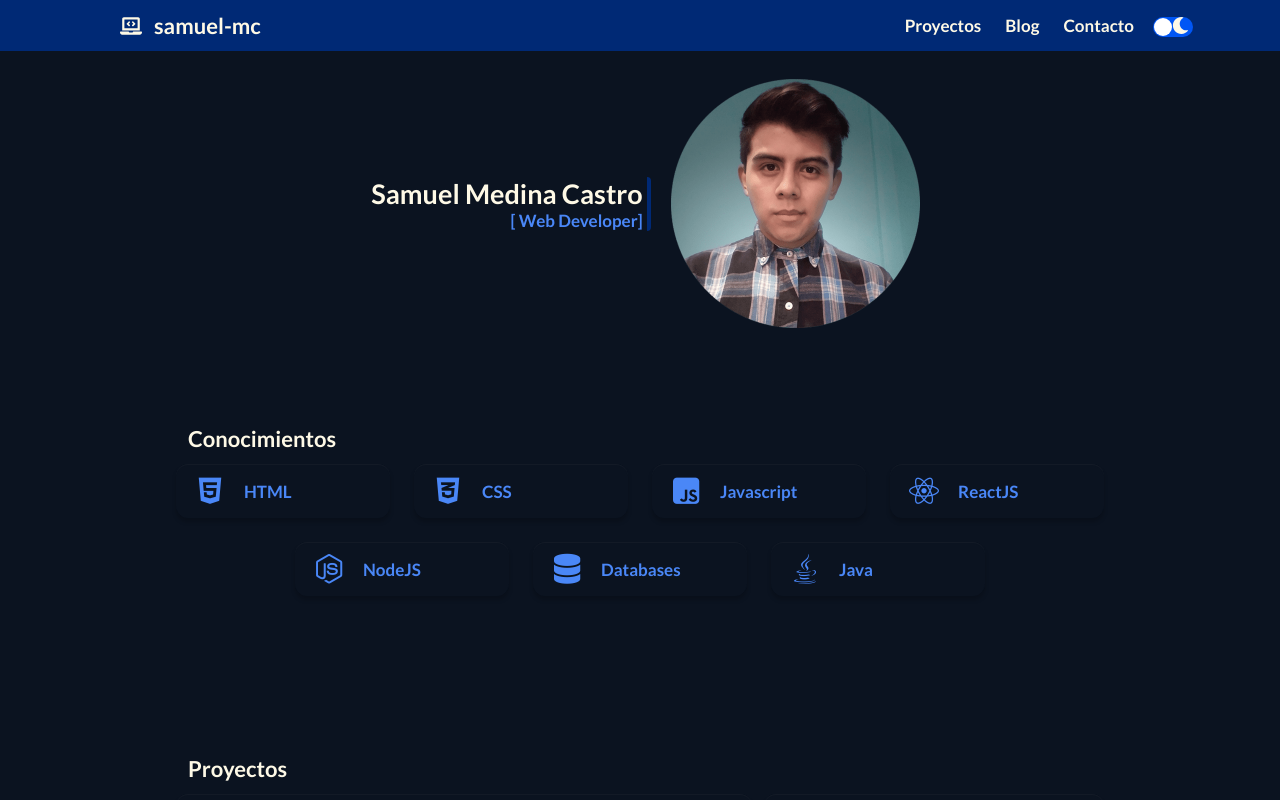
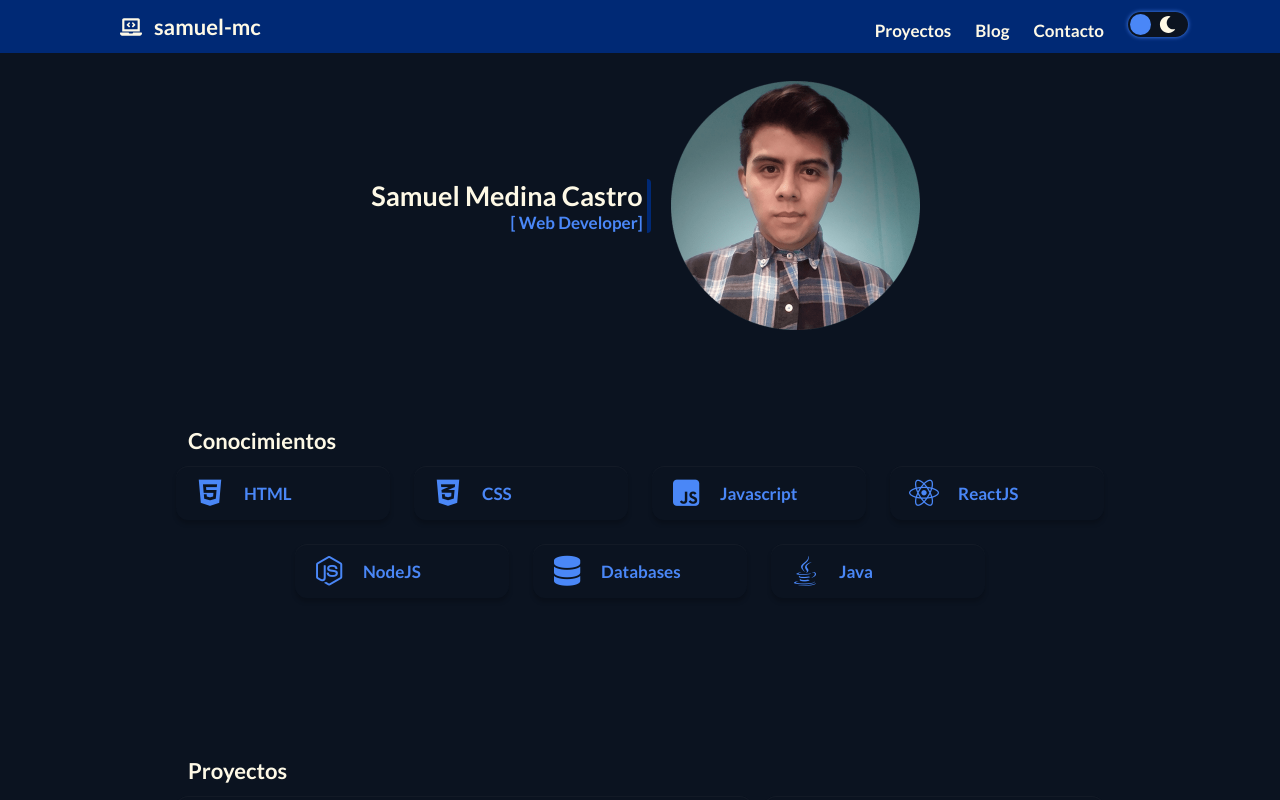
Before and after one commit to samuel-mc/website, a React app: page / in a window 1280 px wide. Shown: the top 800 px of the page. Built offline with nearby package versions, Linux system fonts and the light colour scheme.

Commit message:
cambio de mode button

```diff
--- a/src/Components/Header.jsx
+++ b/src/Components/Header.jsx
@@ -29,14 +29,22 @@ const Header = ({ darkMode, setDarkMode }) => {
             <HashLink to="#contact">Contacto</HashLink>
           </li>
           <li className={darkMode ? 'nav__item dark' : 'nav__item'}>
-            <input type="checkbox" id="toggle" className="offscreen" onChange={changeMode}/>
-            <label for="toggle" className="switch">
-              <span>
-                <FaSun />
-              </span>
-              <span>
-                <FaMoon />
-              </span>
+            <input type="checkbox" name="switch" id="switch" onChange={changeMode}/>
+            <label for="switch" >
+              {/* {
+                darkMode ? <FaMoon /> : <FaSun />
+              } */}
+
+              {
+                darkMode
+                ?
+                  <span className="moon">
+                    <FaMoon />
+                  </span>
+                :  <span className="sun">
+                    <FaSun />
+                  </span>
+              }
             </label>
           </li>
         </ul>
--- a/src/styles/Header.css
+++ b/src/styles/Header.css
@@ -38,64 +38,63 @@ header {
     text-decoration: underline;
 }
 
-.switch {
-    background-color: var(--primary-light);
-    border-radius: 20px;
-    display: inline-block;
-    height: 20px;
-    position: relative;
-    transition: all 0.3s;
-    width: 40px;
-    margin: -5px;
+input[type="checkbox"]{
+    width: 0;
+    height: 0;
+    visibility: hidden;
 }
 
-.switch:after {
-    content: '';
-    position: absolute;
-    width: 18px;
-    height: 18px;
-    border-radius: 18px;
-    background-color: white;
-    top: 1px;
-    left: 1px;
-    transition: all 0.5s;
+label{
+    background-color: var(--black);
+    border-radius: 100px;
+    box-shadow: 0 0 4px var(--secondary-light);
+    cursor: pointer;
+    display: inline-block;
+    height: 25px;
+    position: relative;
+    transition: 0.5s;
+    width: 60px;
 }
 
-
-input[type='checkbox']:checked + .switch:after {
-    transform: translateX(20px);
+label span.moon {
+    fill: var(--white);
+    height: 21px;
+    position: absolute;
+    top: 4px;
+    right: 12px;
 }
 
-input[type='checkbox']:checked + .switch {
-    background-color: var(--secondary-light);
+label span.sun svg {
+    fill: var(--primary);
+    height: 21px;
+    position: absolute;
+    top: 2px;
+    left: 12px;
 }
 
-input[type='checkbox']:checked + .switch span:last-child{
-    display: none;
-    transition: all 0.5s ease;
+label:after{
+    content: '';
+    width: 21px;
+    height: 21px;
+    background-color: var(--secondary-light);
+    position: absolute;
+    border-radius: 70px;
+    top: 2px;
+    left: 2px;
+    transition: 0.3s;
 }
 
-input[type='checkbox']:not(:checked) + .switch span:last-child{
-    position: absolute;
-    right: 4px;
-    transition: all 0.5s ease;
-
+input:checked + label:after{
+    left: calc(100% - 2px);
+    transform: translateX(-100%);
 }
 
-input[type='checkbox']:checked + .switch span:first-child{
-    position: absolute;
-    left: 4px;
-    transition: all 0.5s ease;
+label:active:after{
+    width: 40px;
 }
 
-input[type='checkbox']:not(:checked) + .switch span:first-child{
-    display: none;
-    transition: all 0.5s ease;
-}
-
-.offscreen {
-    position: absolute;
-    left: -9999px;
+input:checked + label {
+    background-color: var(--white);
 }
 
 @media (min-width: 320px){
```
